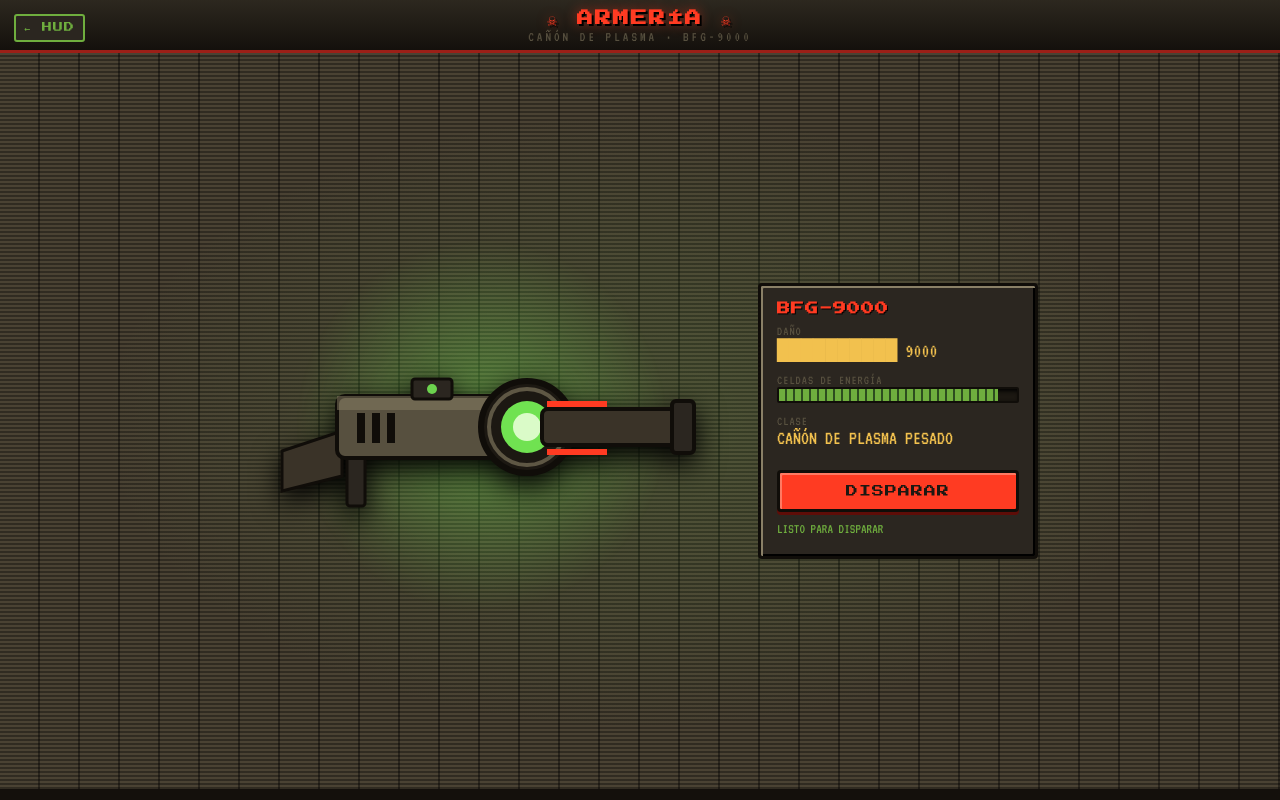
After one commit to Tebanns/Trabajo4.2, a Flask app: template templates/arma.html in a window 1280 px wide. The commit adds this page. Run offline with Flask 3, Linux system fonts and the light colour scheme; the template is opened without the code that fills it, so the values that code supplies are empty.

Commit message:
Add files via upload
agregando la 2 index

```diff
--- /dev/null
+++ b/templates/arma.html
@@ -0,0 +1,264 @@
+<!DOCTYPE html>
+<html lang="es">
+<head>
+<meta charset="UTF-8">
+<meta name="viewport" content="width=device-width, initial-scale=1.0">
+<title>D00M // ARMERÍA — BFG-9000</title>
+<link rel="preconnect" href="https://fonts.googleapis.com">
+<link href="https://fonts.googleapis.com/css2?family=Press+Start+2P&family=VT323&display=swap" rel="stylesheet">
+<style>
+  :root{
+    --bg-deep:    #14100c;
+    --wall-iron:  #4a4233;
+    --wall-iron-dk:#2d281f;
+    --metal-dark: #2b2620;
+    --metal-mid:  #57503f;
+    --bevel-lt:   #8a8067;
+    --bevel-dk:   #100d09;
+    --blood-red:  #9c1f17;
+    --bright-red: #ff3b22;
+    --gold-amber: #f2c14e;
+    --toxic-green:#6fae3e;
+    --phosphor:   #2f6b2f;
+    --core-glow:  #7dff5a;
+  }
+  *{ box-sizing:border-box; }
+  html,body{
+    margin:0; padding:0; height:100%;
+    background:var(--bg-deep);
+    font-family:'VT323', monospace;
+    color:var(--gold-amber);
+    overflow:hidden;
+  }
+
+  .titlebar{
+    position:relative;
+    text-align:center;
+    padding:10px 0 6px;
+    background:linear-gradient(180deg,var(--wall-iron-dk),var(--bg-deep));
+    border-bottom:3px solid var(--blood-red);
+  }
+  .titlebar h1{
+    margin:0;
+    font-family:'Press Start 2P', monospace;
+    font-size:16px;
+    letter-spacing:2px;
+    color:var(--bright-red);
+    text-shadow:2px 2px 0 #000, 0 0 12px rgba(255,59,34,.5);
+  }
+  .titlebar .sub{ font-size:14px; color:var(--metal-mid); letter-spacing:3px; }
+  .back-link{
+    position:absolute; left:14px; top:14px;
+    font-family:'Press Start 2P', monospace;
+    font-size:10px; color:var(--toxic-green);
+    text-decoration:none; letter-spacing:1px;
+    border:2px solid var(--toxic-green);
+    padding:6px 8px; border-radius:3px;
+    background:var(--metal-dark);
+  }
+  .back-link:hover{ background:var(--toxic-green); color:#0a0a0a; }
+
+  .armory{
+    height:calc(100vh - 64px);
+    display:flex;
+    align-items:center;
+    justify-content:center;
+    gap:36px;
+    padding:20px;
+    background:
+      radial-gradient(ellipse at center, rgba(125,255,90,.10), transparent 60%),
+      repeating-linear-gradient(0deg, rgba(0,0,0,.35) 0 2px, transparent 2px 4px),
+      repeating-linear-gradient(90deg, var(--wall-iron) 0 38px, var(--wall-iron-dk) 38px 40px);
+  }
+
+  /* ----- pedestal / display rig ----- */
+  .pedestal{
+    position:relative;
+    width:480px; max-width:60vw;
+  }
+  .rig-glow{
+    position:absolute; left:50%; top:52%;
+    width:380px; height:380px;
+    transform:translate(-50%,-50%);
+    border-radius:50%;
+    background:radial-gradient(circle, var(--core-glow) 0%, transparent 70%);
+    opacity:.35;
+    animation:throb 2.4s ease-in-out infinite;
+    pointer-events:none;
+  }
+  @keyframes throb{
+    0%,100%{ opacity:.22; transform:translate(-50%,-50%) scale(.94); }
+    50%{ opacity:.45; transform:translate(-50%,-50%) scale(1.05); }
+  }
+
+  #gun{ position:relative; width:100%; display:block; filter:drop-shadow(0 10px 14px #000); }
+  .core-orb{ animation:pulse 2.4s ease-in-out infinite; transform-origin:center; }
+  @keyframes pulse{
+    0%,100%{ opacity:.75; }
+    50%{ opacity:1; }
+  }
+  #gun.charging .core-orb{ animation:chargeup .9s ease-in-out infinite; }
+  @keyframes chargeup{
+    0%{ opacity:.6; transform:scale(1); }
+    50%{ opacity:1; transform:scale(1.35); }
+    100%{ opacity:.6; transform:scale(1); }
+  }
+  .flash{
+    position:absolute; inset:0;
+    background:radial-gradient(circle at 78% 50%, #d9ffcf 0%, transparent 55%);
+    opacity:0; pointer-events:none;
+  }
+  .flash.fire{ animation:fireflash .35s ease-out; }
+  @keyframes fireflash{
+    0%{ opacity:1; } 100%{ opacity:0; }
+  }
+
+  /* ----- stat panel ----- */
+  .statpanel{
+    width:280px;
+    background:var(--metal-dark);
+    border:3px solid var(--bevel-dk);
+    box-shadow: inset 2px 2px 0 var(--bevel-lt), inset -2px -2px 0 #000;
+    border-radius:4px;
+    padding:16px;
+  }
+  .statpanel h2{
+    margin:0 0 10px;
+    font-family:'Press Start 2P', monospace;
+    font-size:13px; color:var(--bright-red);
+    text-shadow:1px 1px 0 #000;
+    letter-spacing:1px;
+  }
+  .stat-row{ margin-bottom:12px; }
+  .stat-row .k{ font-size:13px; color:var(--metal-mid); letter-spacing:1px; }
+  .stat-row .v{ font-size:20px; color:var(--gold-amber); }
+  .ammo-bar{
+    width:100%; height:16px;
+    background:#1c1812;
+    border:2px solid var(--bevel-dk);
+    box-shadow:inset 2px 2px 4px #000;
+    border-radius:2px;
+    overflow:hidden;
+  }
+  .ammo-bar .fill{
+    height:100%; width:92%;
+    background:repeating-linear-gradient(90deg, var(--toxic-green) 0 6px, #2d4d1f 6px 8px);
+  }
+  .fire-btn{
+    width:100%;
+    margin-top:10px;
+    font-family:'Press Start 2P', monospace;
+    font-size:12px;
+    letter-spacing:1px;
+    color:#1c1812;
+    background:var(--bright-red);
+    border:3px solid var(--bevel-dk);
+    box-shadow: inset 2px 2px 0 #ff7a63, 0 3px 0 #5e0d08;
+    border-radius:4px;
+    padding:12px 6px;
+    cursor:pointer;
+  }
+  .fire-btn:active{ box-shadow:none; transform:translateY(3px); }
+  .status-line{
+    margin-top:10px; font-size:14px; color:var(--toxic-green); min-height:18px;
+  }
+
+  @media (max-width:760px){
+    .armory{ flex-direction:column; gap:14px; }
+    .pedestal{ width:88vw; }
+    .statpanel{ width:88vw; }
+  }
+</style>
+</head>
+<body>
+
+  <div class="titlebar">
+    <a href="/" class="back-link">&larr; HUD</a>
+    <h1>☠ ARMERÍA ☠</h1>
+    <div class="sub">CAÑÓN DE PLASMA · BFG-9000</div>
+  </div>
+
+  <div class="armory">
+
+    <div class="pedestal">
+      <div class="rig-glow"></div>
+      <div class="flash" id="flash"></div>
+      <svg id="gun" viewBox="0 0 480 240" xmlns="http://www.w3.org/2000/svg">
+        <!-- culata / stock -->
+        <path d="M40 150 L100 130 L100 175 L40 190 Z" fill="#3a3328" stroke="#100d09" stroke-width="3"/>
+        <!-- empuñadura -->
+        <rect x="105" y="150" width="18" height="55" rx="3" fill="#2b2620" stroke="#100d09" stroke-width="3"/>
+        <!-- cuerpo principal -->
+        <rect x="95" y="95" width="190" height="62" rx="8" fill="#57503f" stroke="#100d09" stroke-width="4"/>
+        <rect x="95" y="95" width="190" height="14" fill="#8a8067" opacity=".5"/>
+        <!-- ventilaciones -->
+        <rect x="115" y="112" width="8" height="30" fill="#100d09"/>
+        <rect x="130" y="112" width="8" height="30" fill="#100d09"/>
+        <rect x="145" y="112" width="8" height="30" fill="#100d09"/>
+        <!-- visor / mira -->
+        <rect x="170" y="78" width="40" height="20" rx="3" fill="#2b2620" stroke="#100d09" stroke-width="3"/>
+        <circle cx="190" cy="88" r="5" fill="var(--core-glow)" opacity=".8"/>
+        <!-- anillo del núcleo -->
+        <circle cx="285" cy="126" r="46" fill="#1c1812" stroke="#100d09" stroke-width="6"/>
+        <circle cx="285" cy="126" r="38" fill="none" stroke="var(--bevel-lt)" stroke-width="4" opacity=".6"/>
+        <!-- núcleo de energía -->
+        <circle class="core-orb" cx="285" cy="126" r="26" fill="var(--core-glow)"/>
+        <circle class="core-orb" cx="285" cy="126" r="14" fill="#eaffd9"/>
+        <!-- cañón -->
+        <rect x="300" y="108" width="150" height="36" rx="6" fill="#3a3328" stroke="#100d09" stroke-width="4"/>
+        <rect x="430" y="100" width="22" height="52" rx="4" fill="#2b2620" stroke="#100d09" stroke-width="4"/>
+        <!-- detalles rojos -->
+        <rect x="305" y="100" width="60" height="6" fill="var(--bright-red)"/>
+        <rect x="305" y="148" width="60" height="6" fill="var(--bright-red)"/>
+      </svg>
+    </div>
+
+    <div class="statpanel">
+      <h2>BFG-9000</h2>
+      <div class="stat-row">
+        <div class="k">DAÑO</div>
+        <div class="v">██████████ 9000</div>
+      </div>
+      <div class="stat-row">
+        <div class="k">CELDAS DE ENERGÍA</div>
+        <div class="ammo-bar"><div class="fill"></div></div>
+      </div>
+      <div class="stat-row">
+        <div class="k">CLASE</div>
+        <div class="v">CAÑÓN DE PLASMA PESADO</div>
+      </div>
+      <button class="fire-btn" id="fireBtn">DISPARAR</button>
+      <div class="status-line" id="statusLine">LISTO PARA DISPARAR</div>
+    </div>
+
+  </div>
+
+<script>
+  const gun = document.getElementById('gun');
+  const flash = document.getElementById('flash');
+  const statusLine = document.getElementById('statusLine');
+  const fireBtn = document.getElementById('fireBtn');
+
+  fireBtn.addEventListener('click', () => {
+    if (gun.classList.contains('charging')) return;
+    gun.classList.add('charging');
+    statusLine.textContent = 'CARGANDO...';
+    fireBtn.disabled = true;
+
+    setTimeout(() => {
+      gun.classList.remove('charging');
+      flash.classList.remove('fire');
+      // forzar reinicio de animación
+      void flash.offsetWidth;
+      flash.classList.add('fire');
+      statusLine.textContent = '¡IMPACTO DIRECTO!';
+      setTimeout(() => {
+        statusLine.textContent = 'LISTO PARA DISPARAR';
+        fireBtn.disabled = false;
+      }, 900);
+    }, 900);
+  });
+</script>
+
+</body>
+</html>
```
Also changed, not shown: templates/index.html (+11 -0 lines).
